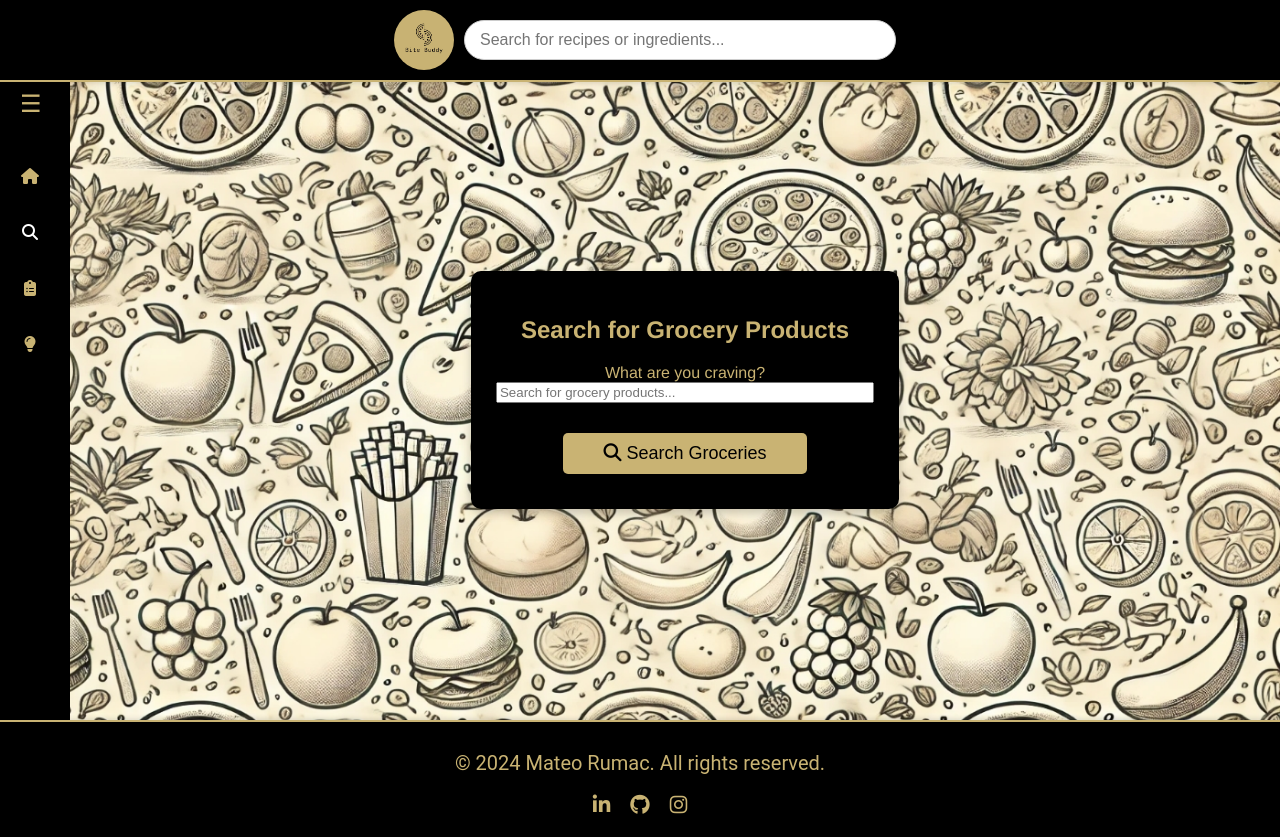
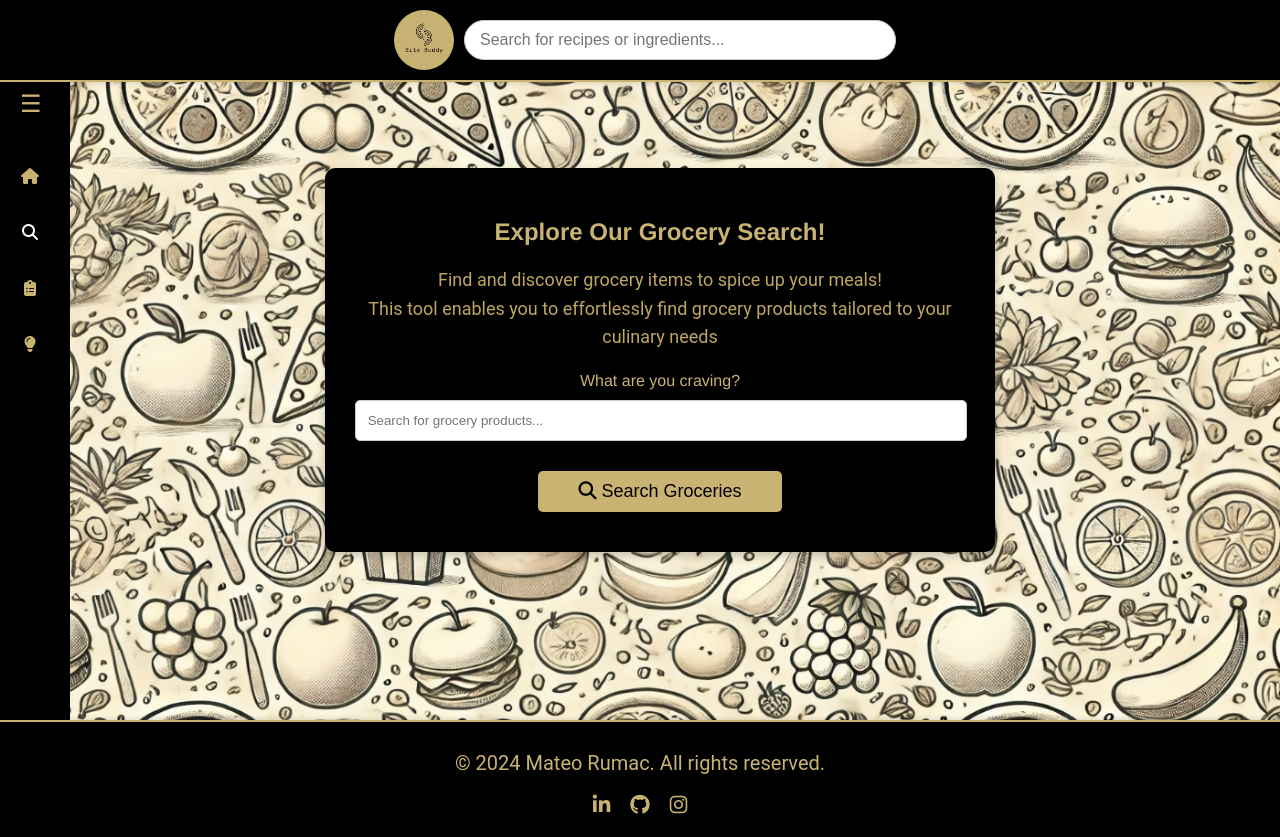
Before and after one commit to mateorumac/bbuddy, a Vue app: page /SmartSearch in a window 1280 px wide. Built offline with nearby package versions, Linux system fonts and the light colour scheme.

Commit message:
Finished grocery and meal planner

```diff
--- a/src/views/HomeView.vue
+++ b/src/views/HomeView.vue
@@ -40,6 +40,11 @@ export default {
 </script>
 
 <style lang="scss">
+
+p{
+  color:#bfa660;
+}
+
 body {
   overflow-x: hidden;
   margin: 0;
--- a/src/views/MealPlanner.vue
+++ b/src/views/MealPlanner.vue
@@ -187,6 +187,8 @@ button:hover {
   justify-content: center;
   flex-wrap: nowrap; /* Ensure all cards are in a single row */
   overflow-x: auto; /* Allows scrolling horizontally if screen width is small */
+  overflow-y: hidden;
+  padding: 10px;
 }
 
 .meal-card {
@@ -202,15 +204,9 @@ button:hover {
   width: 300px; /* Fixed width for each card */
 }
 
-.meal-card img {
-  width: 100%;
-  max-width: 200px; /* Adjust based on your layout needs */
-  height: auto;
-  border-radius: 5px;
-}
 .meal-card:hover {
-  transform: translateY(-5px);
-  box-shadow: 0 6px 12px rgba(0, 0, 0, 0.1);
+  transform: scale(1.05);
+  box-shadow: 0 6px 12px rgba(0, 0, 0, 0.3);
 }
 
 .meal-plan-header h2 {
--- a/src/views/SmartSearch.vue
+++ b/src/views/SmartSearch.vue
@@ -1,7 +1,5 @@
 <template>
   <div class="grocery-search-container">
-      <div class="header-container">
-      </div>
     <div class="content-container">
       <div v-if="loading">
         <LoadingSpinner />
@@ -10,16 +8,17 @@
         <ErrorOrNoResults :message="error" />
       </div>
       <div v-else>
-          <div class="search-filters card">
-            <h2>Search for Grocery Products</h2>
+        <div class="search-filters card" :class="{ 'with-results': hasResults }">
+          <h2>Explore Our Grocery Search!</h2>
+          <p class="card-description">Find and discover grocery items to spice up your meals! <br>This tool enables you to effortlessly find grocery products tailored to your culinary needs</p>
           <div class="filter-group">
             <label for="query">What are you craving?</label>
-              <input type="text" v-model="searchQuery" id="query" placeholder="Search for grocery products..." />
+            <input type="text" v-model="searchQuery" id="query" placeholder="Search for grocery products..." class="search-input" />
           </div>
           <button @click="searchGroceries" class="search-button"><i class="fas fa-search"></i> Search Groceries</button>
         </div>
         <div class="results-container" v-if="groceryProducts.length">
-            <h2>Grocery Results</h2>
+          <h2 class="results-title">Grocery Results</h2>
           <div class="grid">
             <div v-for="product in groceryProducts" :key="product.id" class="grocery-item">
               <img :src="product.image" alt="Product Image" v-if="product.image" />
@@ -54,13 +53,18 @@
       error: null
     };
   },
+  computed: {
+    hasResults() {
+      return this.groceryProducts.length > 0;
+    }
+  },
   methods: {
     async searchGroceries() {
       this.searchPerformed = true;
       this.loading = true;
       this.error = null;
       try {
-          const response = await apiService.searchGroceryProducts(this.searchQuery, 20); // Ensure fetching 20 results
+        const response = await apiService.searchGroceryProducts(this.searchQuery, 20);
         this.groceryProducts = response.data.results.map(product => {
           return {
             ...product,
@@ -78,6 +82,7 @@
 };
 </script>
 
+
 <style scoped>
 .grocery-search-container {
   display: flex;
@@ -86,28 +91,46 @@
   justify-content: center;
   padding: 60px 20px;
   max-width: 1200px;
-  margin: auto; /* Centers the container on the page */
-  min-height: 70vh; /* Ensures it stretches to cover most of the viewport height */
+  margin: auto;
+  min-height: 70vh;
 }
 
 .header-container {
-  text-align: center; /* Ensures header text is centered */
+  text-align: center;
   padding: 20px;
-  margin-bottom: 20px; /* Provides spacing below the header */
+  margin-bottom: 20px;
+}
+
+h1 {
+  margin: 0;
+  color: #000;
+  font-size: 32px;
+}
+
+p {
+  color: #666;
+  font-size: 18px;
 }
 
 .content-container {
-  width: 100%; /* Full width of the parent container */
+  width: 100%;
   display: flex;
   flex-direction: column;
-  align-items: center; /* Centers all child elements */
+  align-items: center;
 }
 
 .search-filters.card {
-  width: 100%; /* Reduces width to make it more visually appealing */
-  margin: 0 auto; /* Centers the card horizontally */
-  padding: 25px;
-  box-shadow: 0px 4px 10px rgba(0,0,0,0.2); /* Adds a subtle shadow for depth */
+  width: 80%;
+  margin: 0 auto;
+  padding: 30px;
+  box-shadow: 0px 4px 10px rgba(0,0,0,0.2);
+  background: #000;
+  border-radius: 10px;
+}
+
+.card-description {
+  margin-bottom: 20px;
+  color: #bfa660;
 }
 
 .filter-group {
@@ -116,40 +139,70 @@
   margin-bottom: 20px;
 }
 
+.search-input {
+  width: 96%;
+  padding: 12px;
+  margin-top: 10px;
+  border: 1px solid #ccc;
+  border-radius: 5px;
+}
+
 .search-button {
-  width: auto; /* Allows the button to grow as needed */
-  padding: 10px 40px; /* Larger padding for a better touch area */
-  margin-top: 10px; /* Ensures spacing from the last input field */
+  width: auto;
+  padding: 10px 40px;
+  background-color: #c9b373;
+  border: none;
+  border-radius: 5px;
+  color: black;
+  cursor: pointer;
+  transition: background-color 0.3s;
+}
+
+.search-button:hover {
+  background-color: #bfa660;
 }
 
 .results-container {
-  width: 100%; /* Full width to accommodate all child elements */
-  padding-top: 20px; /* Adds spacing above the results grid */
+  width: 100%;
+  padding-top: 20px;
 }
 
 .grid {
   display: grid;
-  grid-template-columns: repeat(auto-fill, minmax(250px, 1fr)); /* Responsive grid columns */
+  grid-template-columns: repeat(auto-fill, minmax(250px, 1fr));
   gap: 20px;
 }
 
 .grocery-item {
-  background-color: #282828; /* Darker background for contrast */
+  background-color: #282828;
   padding: 20px;
-  border-radius: 10px; /* Rounded corners for a smoother look */
-  text-align: center; /* Ensures text alignment is centered */
-  color: #fff; /* White text for readability */
+  border-radius: 10px;
+  text-align: center;
+  color: #fff;
 }
 
 .grocery-item img {
-  width: 100%; /* Full width of the container */
-  height: auto; /* Maintains aspect ratio */
-  border-radius: 5px; /* Rounded corners for images */
+  width: 100%;
+  height: auto;
+  border-radius: 5px;
+}
+
+.search-filters.card.with-results {
+  margin-top: 60px; /* Adds space when results are present */
+}
+
+.results-title {
+  background-color: #000;
+  color: #c9b373;
+  padding: 10px 20px;
+  border-radius: 10px;
+  display: inline-block;
+  margin-bottom: 40px;
 }
 
 @media (min-width: 1024px) {
   .grid {
-    grid-template-columns: repeat(4, 1fr); /* Four items per row on larger screens */
+    grid-template-columns: repeat(4, 1fr);
   }
 }
 </style>
```
Also changed, not shown: 1 other file (tests, documents, lock files or other folders). Lines whose indentation alone changed are shown as unchanged.
